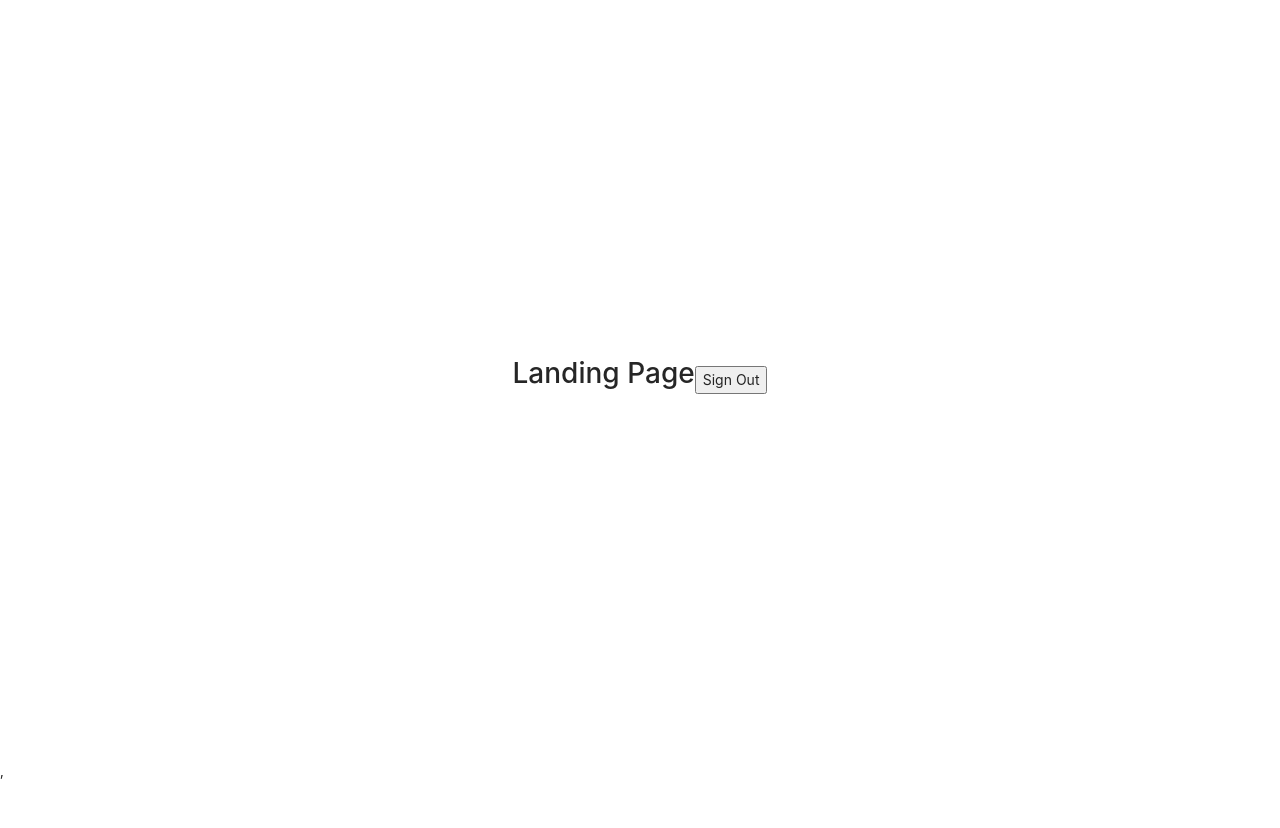
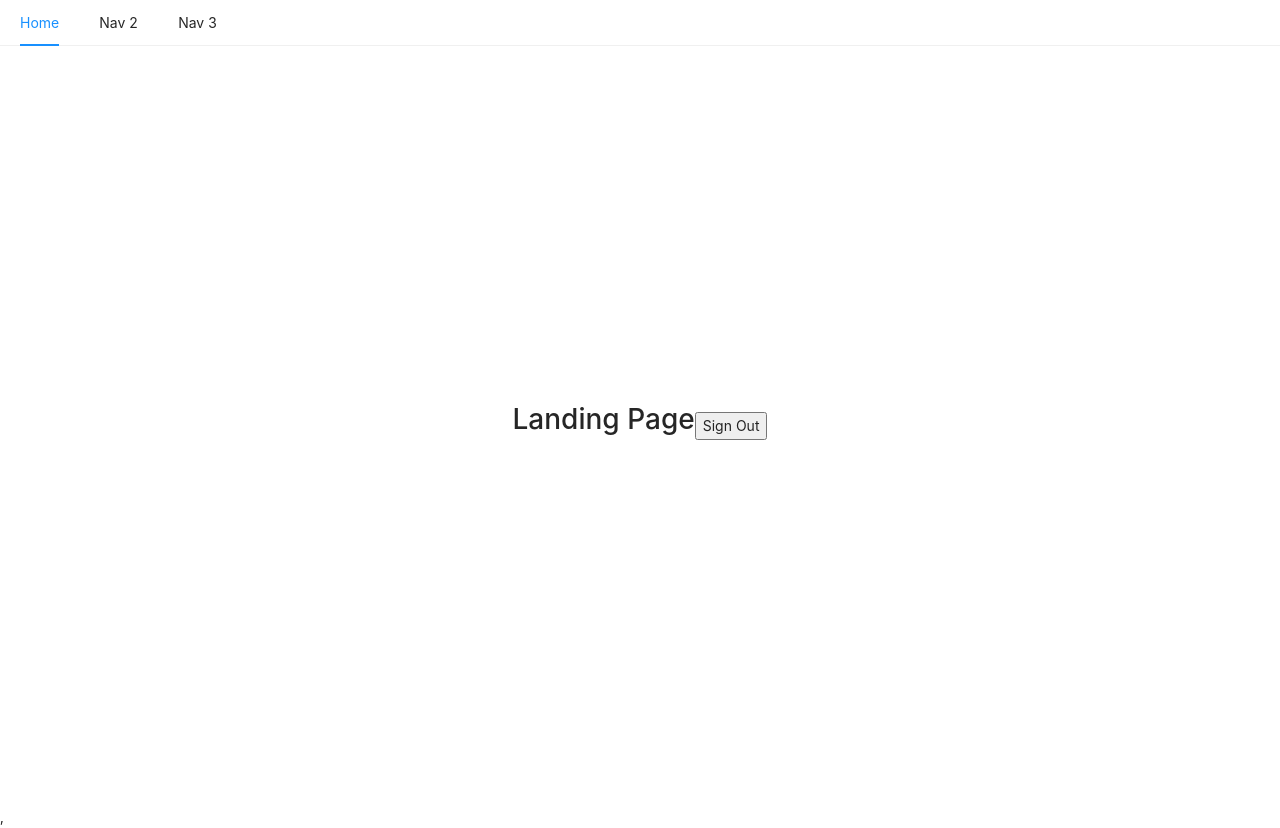
Before and after one commit to byunsy/nodejs-boilerplate, a React (Create React App) app in the folder client/: page / in a window 1280 px wide. Before the commit the page ends 800 px from the top, so only its background shows below. Built offline with nearby package versions, Linux system fonts and the light colour scheme; no server answers.

Commit message:
added navigation bar

```diff
--- a/client/src/App.js
+++ b/client/src/App.js
@@ -4,13 +4,21 @@ import LandingPage from "./components/views/LandingPage/LandingPage";
 import LoginPage from "./components/views/LoginPage/LoginPage";
 import RegisterPage from "./components/views/RegisterPage/RegisterPage";
 import Auth from "./hoc/auth";
-import { Layout } from "antd";
+import { Layout, Menu } from "antd";
 
-const { Content } = Layout;
+const { Header, Content } = Layout;
 
 function App() {
   return (
     <div>
+      {/* <Header style={{ padding: 0, background: "white" }}> */}
+      <Menu mode="horizontal" defaultSelectedKeys={["1"]}>
+        <Menu.Item key="1">Home</Menu.Item>
+        <Menu.Item key="2">Nav 2</Menu.Item>
+        <Menu.Item key="3">Nav 3</Menu.Item>
+      </Menu>
+      {/* </Header> */}
+
       <Content>
         <Router>
           <Switch>
--- a/client/src/components/views/LandingPage/LandingPage.js
+++ b/client/src/components/views/LandingPage/LandingPage.js
@@ -1,32 +1,33 @@
-import axios from 'axios'
-import React, {useEffect} from 'react'
-import { withRouter } from 'react-router-dom';
+import axios from "axios";
+import React, { useEffect } from "react";
+import { withRouter } from "react-router-dom";
 
 function LandingPage(props) {
+  const onClickHandler = () => {
+    axios.get("/api/users/logout").then((response) => {
+      if (response.data.success) {
+        props.history.push("/login");
+      } else {
+        alert("Failed to sign out.");
+      }
+    });
+  };
 
-    const onClickHandler = () => {
-        axios.get('/api/users/logout')
-        .then(response => {
-            if(response.data.success) {
-                props.history.push('/login')
-            } else {
-                alert("Failed to sign out.")
-            }
-        })
-    }
+  return (
+    <div
+      style={{
+        display: "flex",
+        justifyContent: "center",
+        alignItems: "center",
+        width: "100%",
+        height: "95vh",
+      }}
+    >
+      <h1>Landing Page</h1>
 
-    return (
-        <div style={{
-            display: 'flex', justifyContent: 'center', alignItems: 'center',
-            width: '100%', height: '95vh'
-        }}>
-            <h1>Landing Page</h1>
-
-            <button onClick={onClickHandler}>
-                Sign Out
-            </button>
-        </div>
-    )
+      <button onClick={onClickHandler}>Sign Out</button>
+    </div>
+  );
 }
 
-export default withRouter (LandingPage)
+export default withRouter(LandingPage);
```
